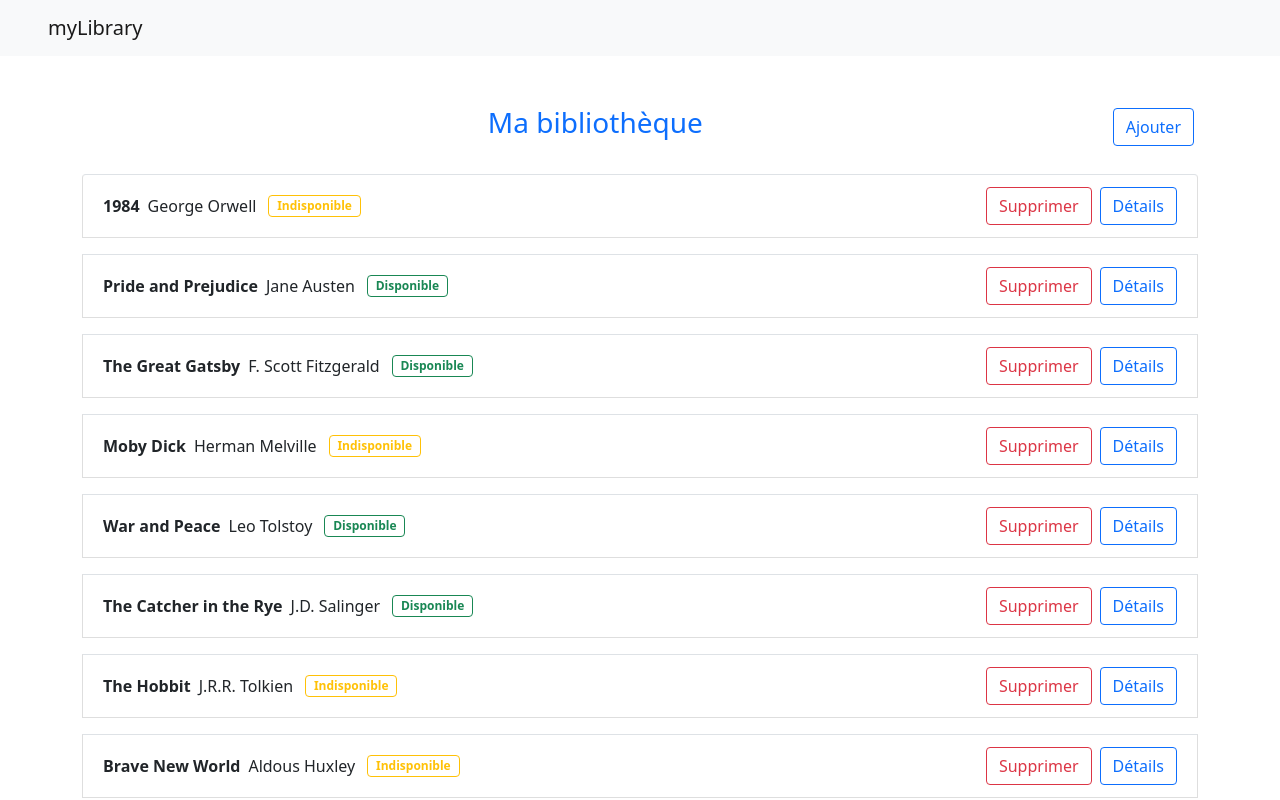
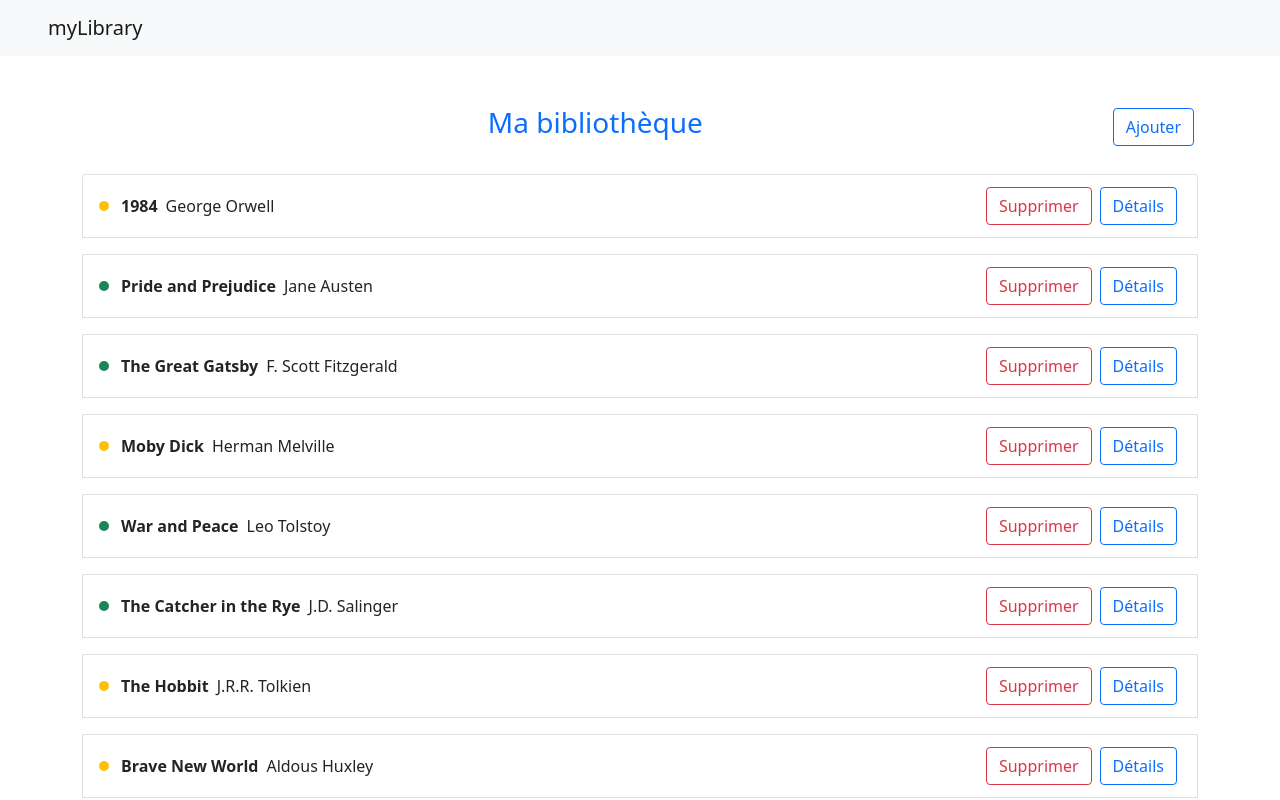
Before and after one commit to Lysianedon/my-library, an Angular app in the folder myLibrary/: page / in a window 1280 px wide. Shown: the top 800 px of the page. Built offline with nearby package versions, Linux system fonts and the light colour scheme; data requests are answered from the project's data file.

Commit message:
updated style book item

```diff
--- a/myLibrary/src/app/book-item/book-item.component.css
+++ b/myLibrary/src/app/book-item/book-item.component.css
@@ -1,11 +1,6 @@
-.badge-outline-success {
-    color: #28a745;
-    border: 1px solid #28a745;
-    background-color: transparent;
+.dot {
+    height: 10px;
+    width: 10px;
+    border-radius: 50%;
+    display: inline-block;
   }
-
-  .badge-outline-warning {
-    color: #ffc107;
-    border: 1px solid #ffc107;
-    background-color: transparent;
-  }
--- a/myLibrary/src/app/book-item/book-item.component.html
+++ b/myLibrary/src/app/book-item/book-item.component.html
@@ -1,27 +1,12 @@
 
-
-<!-- <div class="">
-    <span class="m-1 fw-bold">{{book.title}}</span>
-    <span class="m-1">{{book.author}}</span>
+   <div class="d-flex flex-wrap align-items-center">
     <span
-      class="badge p-1"
+      class="dot me-2"
       [ngClass]="{
-        'badge-outline-success': book.status === 'available',
-        'badge-outline-warning': book.status === 'borrowed'
+        'bg-success': book.status === 'available',
+        'bg-warning': book.status === 'borrowed'
       }">
-      {{ book.status.toLowerCase() === 'available' ? 'Disponible' : 'Indisponible' }}
     </span>
-  </div> -->
-
-  <div class="d-flex flex-wrap align-items-center">
     <span class="m-1 fw-bold">{{ book.title }}</span>
     <span class="m-1">{{ book.author }}</span>
-    <span
-      class="badge border ms-2"
-      [ngClass]="{
-        'text-success border-success': book.status === 'available',
-        'text-warning border-warning': book.status === 'borrowed'
-      }">
-      {{ book.status === 'available' ? 'Disponible' : 'Indisponible' }}
-    </span>
   </div>
```
